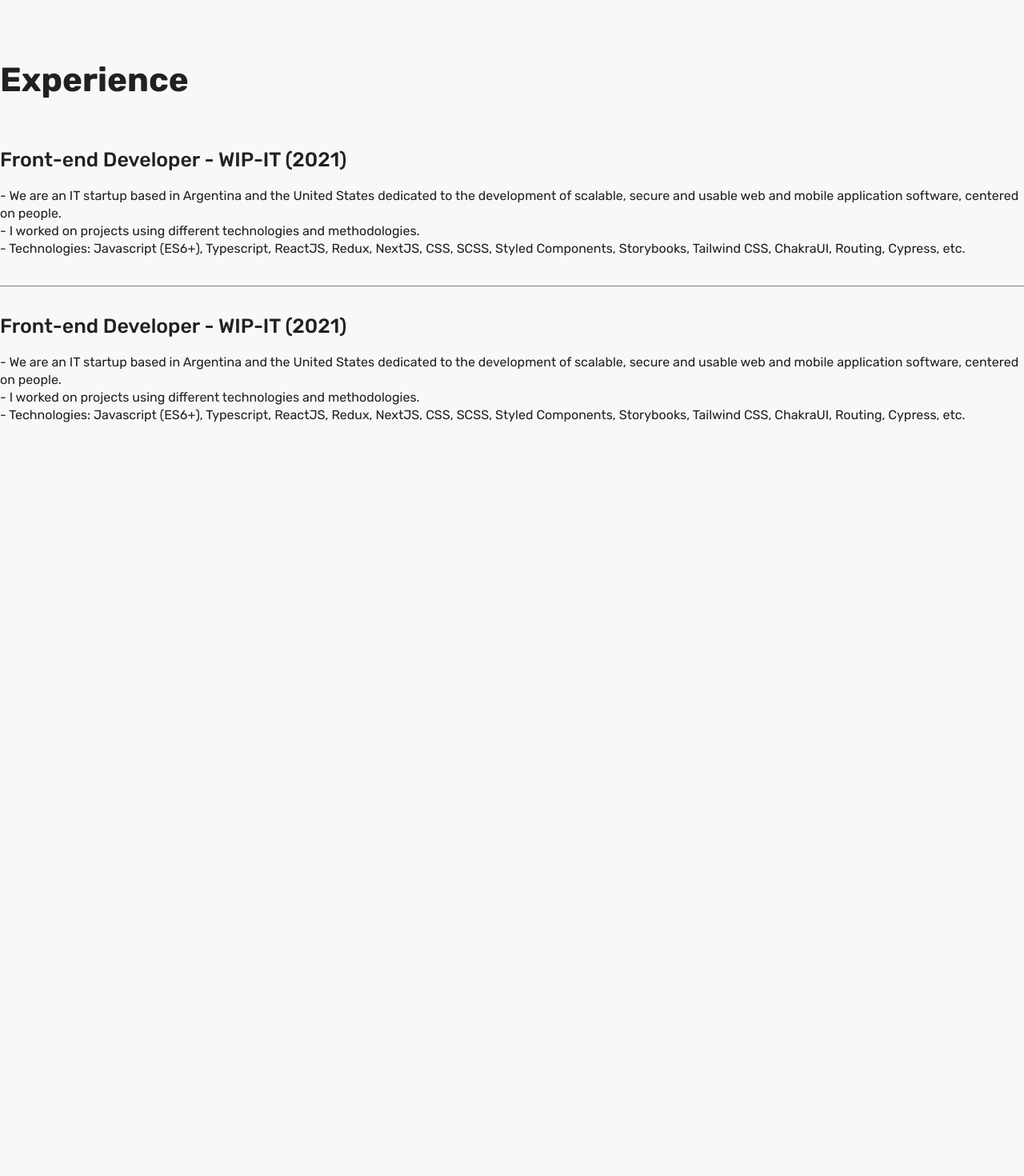
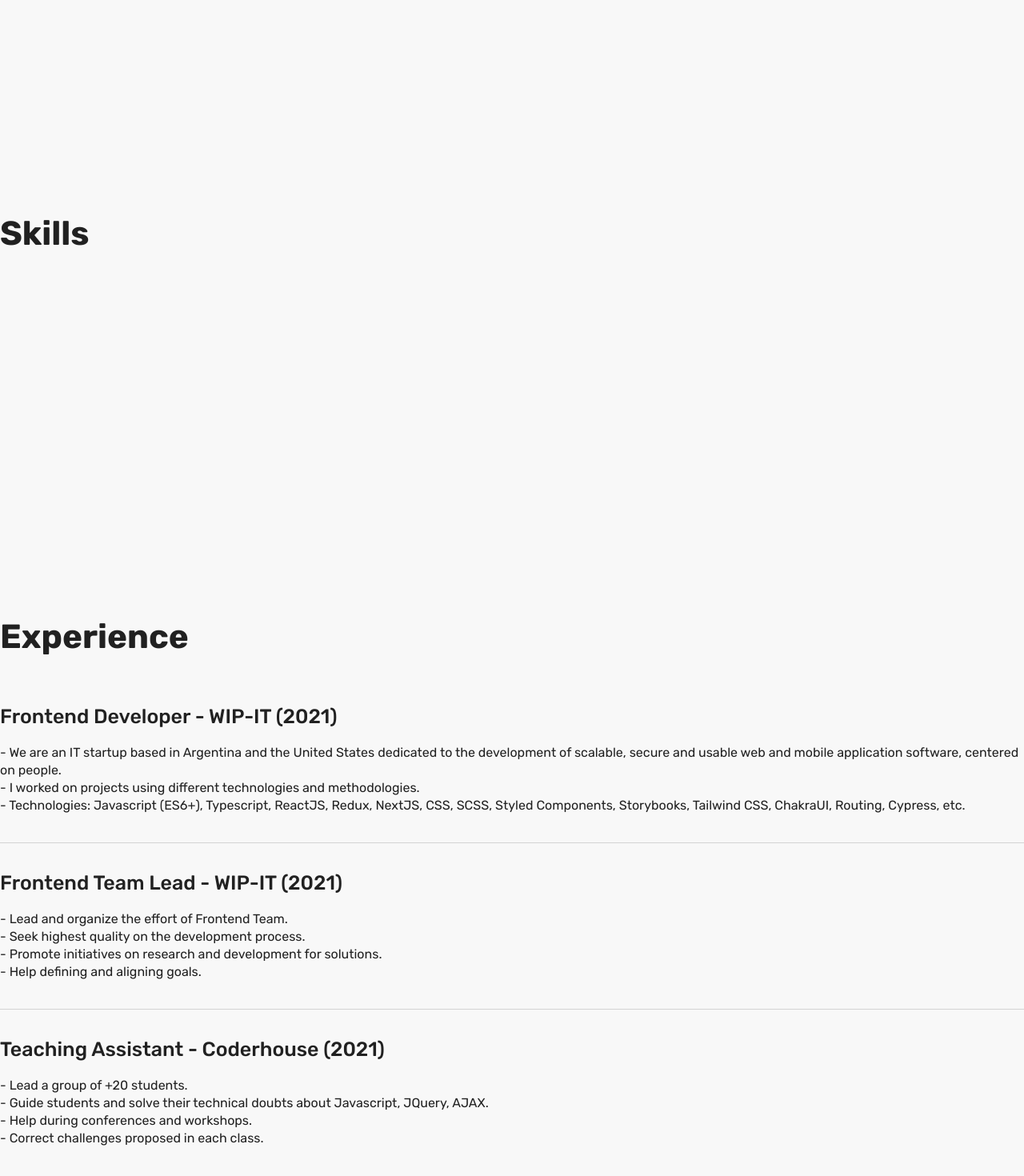
Before and after one commit to fmruiz/portfolio, a React (Create React App) app: page / in a window 1280 px wide. Shown: the part 898-2368 px from the top of the page at 80% size. Before the commit the page ends 1600 px from the top, so only its background shows below. Built offline with nearby package versions, Linux system fonts and the light colour scheme.

Commit message:
add styles

```diff
--- a/src/App.js
+++ b/src/App.js
@@ -1,13 +1,17 @@
 import React, { Fragment } from "react";
+// layout
+import Layout from "./components/Layout/Layout";
+// components
+import Homepage from "./components/Homepage";
+import Skills from "./components/Skills";
 import Experience from "./components/Experience";
-import Homepage from "./components/Homepage";
-import Layout from "./components/Layout/Layout";
 
 const App = () => {
   return (
     <Fragment>
       <Layout>
         <Homepage/>
+        <Skills />
         <Experience />
       </Layout>
     </Fragment>
--- a/src/components/Experience/index.js
+++ b/src/components/Experience/index.js
@@ -1,5 +1,5 @@
 import React from "react";
-import './styles.css'
+import "./styles.css";
 
 // components
 import Title from "../atomic/atoms/Title";
@@ -13,7 +13,7 @@
     </Title>
     <div className={"experience__body"}>
       <div className={"experience__item"}>
-        <Title size={"25px"}>Front-end Developer - WIP-IT (2021)</Title>
+        <Title size={"25px"}>Frontend Developer - WIP-IT (2021)</Title>
         <Text size={"16px"}>
           - We are an IT startup based in Argentina and the United States
           dedicated to the development of scalable, secure and usable web and
@@ -25,18 +25,25 @@
           ChakraUI, Routing, Cypress, etc.
         </Text>
       </div>
-        <Divider />
+      <Divider />
       <div className={"experience__item"}>
-        <Title size={"25px"}>Front-end Developer - WIP-IT (2021)</Title>
+        <Title size={"25px"}>Frontend Team Lead - WIP-IT (2021)</Title>
         <Text size={"16px"}>
-          - We are an IT startup based in Argentina and the United States
-          dedicated to the development of scalable, secure and usable web and
-          mobile application software, centered on people.
-          <br />- I worked on projects using different technologies and
-          methodologies.
-          <br />- Technologies: Javascript (ES6+), Typescript, ReactJS, Redux,
-          NextJS, CSS, SCSS, Styled Components, Storybooks, Tailwind CSS,
-          ChakraUI, Routing, Cypress, etc.
+          - Lead and organize the effort of Frontend Team.
+          <br />- Seek highest quality on the development process.
+          <br />- Promote initiatives on research and development for solutions.
+          <br />- Help defining and aligning goals.
+        </Text>
+      </div>
+      <Divider />
+      <div className={"experience__item"}>
+        <Title size={"25px"}>Teaching Assistant - Coderhouse (2021)</Title>
+        <Text size={"16px"}>
+          - Lead a group of +20 students.
+          <br />- Guide students and solve their technical doubts about
+          Javascript, JQuery, AJAX.
+          <br />- Help during conferences and workshops.
+          <br />- Correct challenges proposed in each class.
         </Text>
       </div>
     </div>
--- /dev/null
+++ b/src/components/Skills/index.js
@@ -0,0 +1,13 @@
+import React from 'react';
+import './styles.css'
+
+// components
+import Title from '../atomic/atoms/Title';
+
+const Skills = () => (
+    <div className={"skills__container"}>
+        <Title size={"42px"} bold>Skills</Title>
+    </div>
+)
+
+export default Skills
--- /dev/null
+++ b/src/components/Skills/styles.css
@@ -0,0 +1,7 @@
+/* SKILLS STYLES */
+.skills__container {
+  display: flex;
+  flex-direction: column;
+  height: 100vh;
+  justify-content: center;
+}
--- a/src/components/atomic/atoms/Divider/styles.css
+++ b/src/components/atomic/atoms/Divider/styles.css
@@ -1,7 +1,7 @@
 /* DIVIDER STYLES */
 .divider {
-    border-top: 1px solid gray;
-    margin-top: 35px;
-    margin-bottom: 35px;
-    width: 100%;
+  border-top: 1px solid lightgray;
+  margin-top: 35px;
+  margin-bottom: 35px;
+  width: 100%;
 }
```
